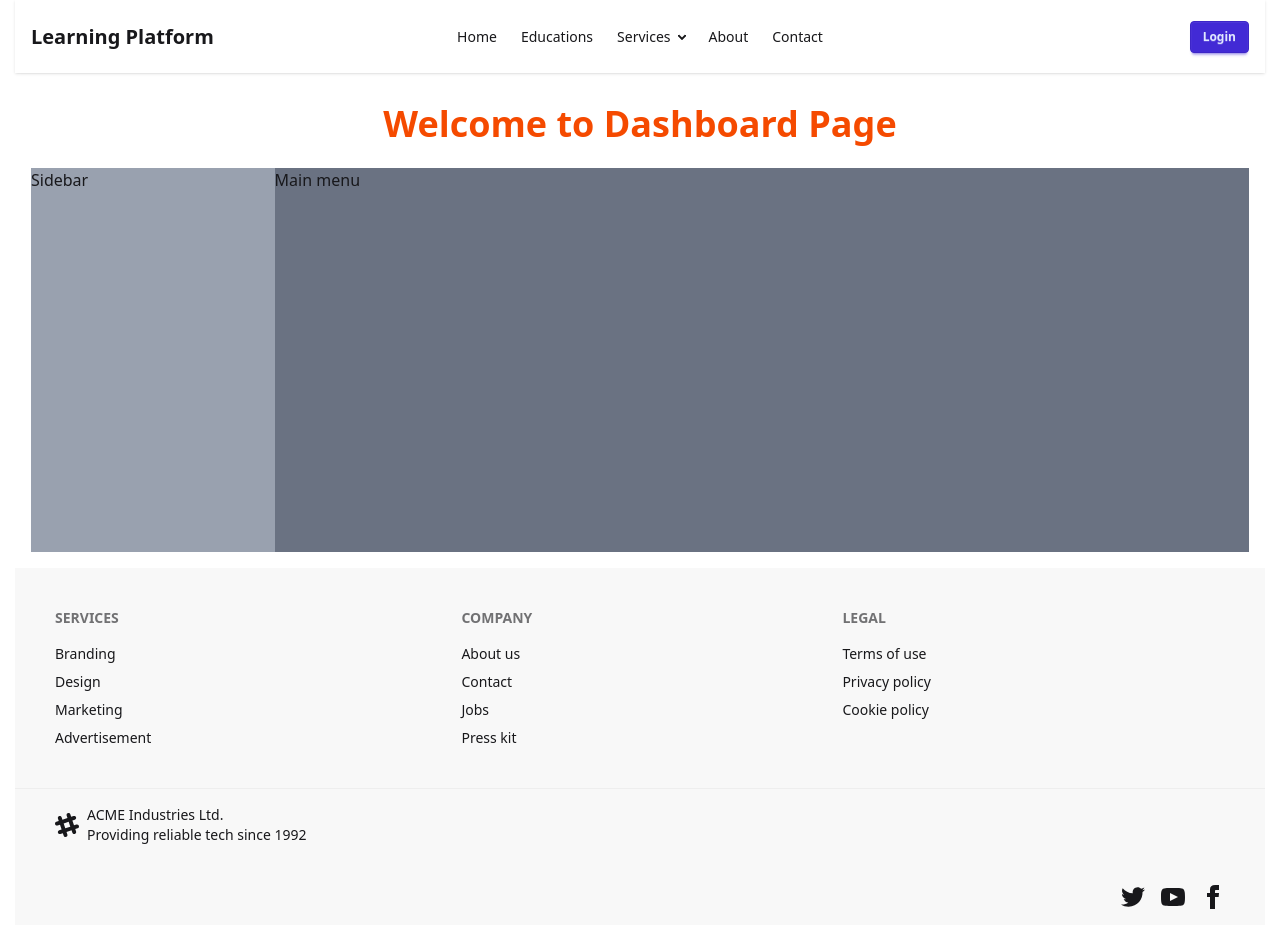
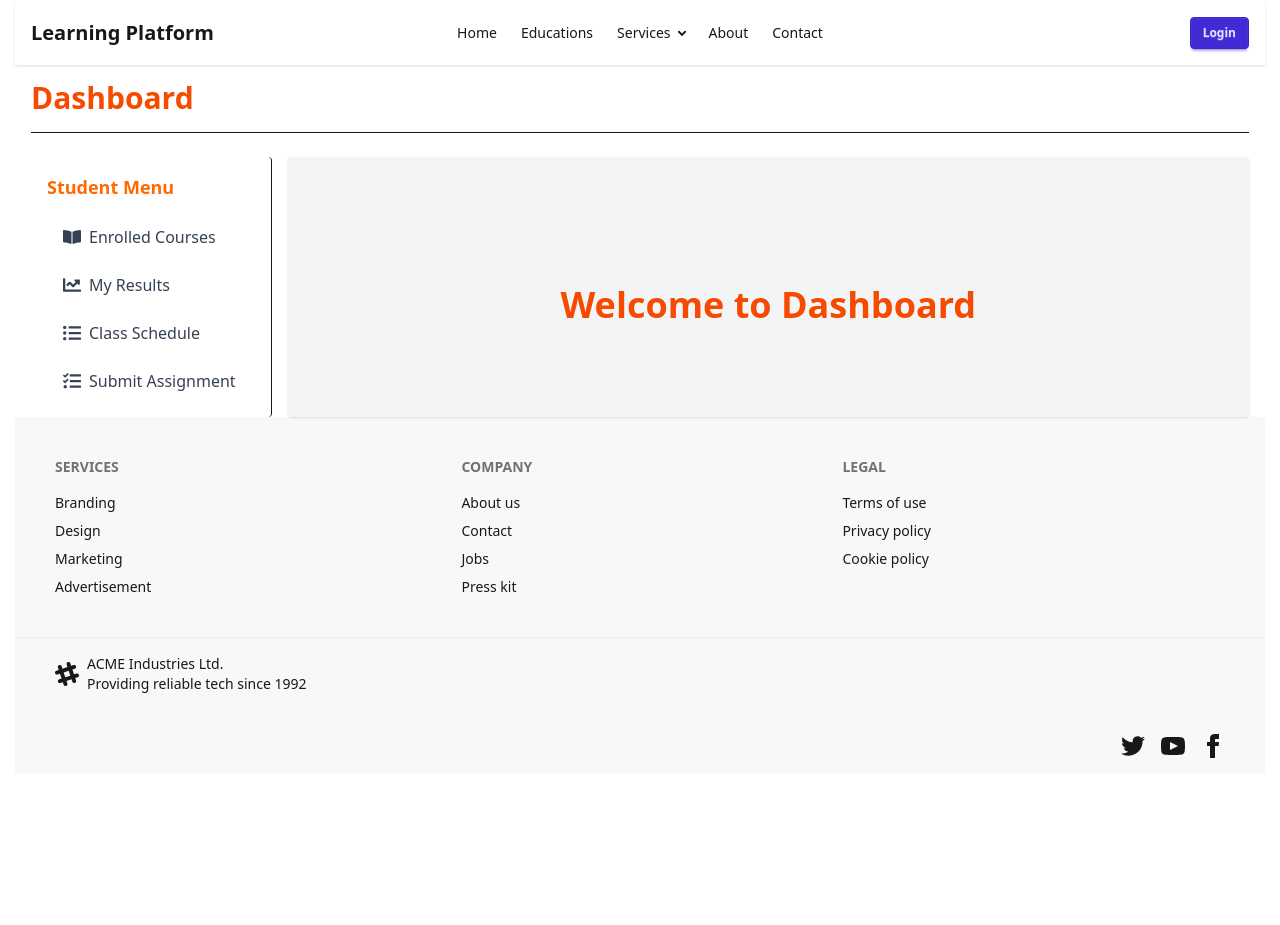
Before and after one commit to Nazim1247/Islamic-Learning-Platform, a Next.js app: page /dashboard in a window 1280 px wide. After the commit the page ends 800 px from the top, so only its background shows below. Built offline with nearby package versions, Linux system fonts and the light colour scheme; no server answers.

Commit message:
implemented dashboard

```diff
--- a/src/app/create-class/page.jsx
+++ b/src/app/dashboard/create-class/page.jsx
@@ -3,7 +3,7 @@ import React from 'react';
 
 const CreateClassPage = () => {
     return (
-        <div className='mt-20 py-4'>
+        <div className=''>
             <CreateClassForm />
         </div>
     );
--- a/src/app/create-course/page.jsx
+++ b/src/app/dashboard/create-course/page.jsx
@@ -3,7 +3,7 @@ import React from 'react';
 
 const CreateCoursePage = () => {
     return (
-        <div  className='mt-20'>
+        <div  className=''>
             <CreateCourseForm />
         </div>
     );
--- /dev/null
+++ b/src/app/dashboard/layout.jsx
@@ -0,0 +1,101 @@
+'use client';
+
+import Link from 'next/link';
+import { usePathname } from 'next/navigation';
+import { useSession } from 'next-auth/react';
+import { useState } from 'react';
+import {
+  FaBars, FaTimes, FaChalkboardTeacher, FaUserGraduate, FaUserCog, FaBookOpen,
+  FaListUl, FaPlus, FaUsers, FaClipboardList, FaChartLine, FaTasks
+} from 'react-icons/fa';
+
+const DashboardLayout = ({ children }) => {
+  const pathname = usePathname();
+  const { data: session } = useSession();
+  const userRole = session?.user?.role || 'student'; // Default role
+  const [isSidebarOpen, setIsSidebarOpen] = useState(false);
+
+  const isActive = (path) => pathname === path;
+  const toggleSidebar = () => setIsSidebarOpen(!isSidebarOpen);
+
+  // 🔹 Admin Menu
+  const adminLinks = [
+    { href: '/dashboard/create-course', label: 'Create Course', icon: <FaPlus /> },
+    { href: '/dashboard/create-class', label: 'Create Class', icon: <FaChalkboardTeacher /> },
+    { href: '/dashboard/manage-courses', label: 'Manage Courses', icon: <FaClipboardList /> },
+    { href: '/dashboard/manage-class', label: 'Manage Class', icon: <FaListUl /> }, // ✅ Added
+    { href: '/dashboard/manage-users', label: 'Manage Users', icon: <FaUsers /> }, // ✅ Already present
+    { href: '/dashboard/teacher-registration', label: 'Register Teacher', icon: <FaUserCog /> },
+    { href: '/dashboard/student-registration', label: 'Register Student', icon: <FaUserGraduate /> },
+    { href: '/dashboard/site-analytics', label: 'Site Analytics', icon: <FaChartLine /> },
+  ];
+
+  // 🔹 Teacher Menu
+  const teacherLinks = [
+    { href: '/dashboard/my-classes', label: 'My Classes', icon: <FaChalkboardTeacher /> },
+    { href: '/dashboard/assigned-courses', label: 'Assigned Courses', icon: <FaBookOpen /> },
+    { href: '/dashboard/student-list', label: 'Student List', icon: <FaUsers /> },
+    { href: '/dashboard/grade-submissions', label: 'Grade Submissions', icon: <FaTasks /> },
+  ];
+
+  // 🔹 Student Menu
+  const studentLinks = [
+    { href: '/dashboard/enrolled-courses', label: 'Enrolled Courses', icon: <FaBookOpen /> },
+    { href: '/dashboard/my-results', label: 'My Results', icon: <FaChartLine /> },
+    { href: '/dashboard/class-schedule', label: 'Class Schedule', icon: <FaListUl /> },
+    { href: '/dashboard/submit-assignment', label: 'Submit Assignment', icon: <FaTasks /> },
+  ];
+
+  const getSidebarLinks = () => {
+    switch (userRole) {
+      case 'admin':
+        return adminLinks;
+      case 'teacher':
+        return teacherLinks;
+      case 'student':
+      default:
+        return studentLinks;
+    }
+  };
+
+  return (
+    <div className='mt-16 px-4 max-w-[1250px] mx-auto'>
+      {/* Header */}
+      <div className='flex justify-between items-center py-4 border-b'>
+        <h2 className="text-2xl md:text-3xl font-bold text-orange-600">Dashboard</h2>
+        <button onClick={toggleSidebar} className='md:hidden text-2xl'>
+          {isSidebarOpen ? <FaTimes /> : <FaBars />}
+        </button>
+      </div>
+
+      <div className='flex flex-col md:flex-row gap-4 mt-6'>
+        {/* Sidebar */}
+        <aside className={`md:w-1/5 md:border-r w-full md:block ${isSidebarOpen ? 'block' : 'hidden'} bg-white md:bg-transparent shadow md:shadow-none p-4 rounded`}>
+          <h3 className='text-lg font-semibold text-orange-500 mb-4 capitalize'>{userRole} Menu</h3>
+          <ul className='space-y-2'>
+            {getSidebarLinks().map((link) => (
+              <li key={link.href}>
+                <Link
+                  href={link.href}
+                  className={`flex items-center gap-2 px-4 py-2 rounded hover:bg-orange-100 transition ${
+                    isActive(link.href) ? 'text-orange-600 font-semibold bg-orange-50' : 'text-gray-700'
+                  }`}
+                >
+                  <span className="text-lg">{link.icon}</span>
+                  <span>{link.label}</span>
+                </Link>
+              </li>
+            ))}
+          </ul>
+        </aside>
+
+        {/* Main Content */}
+        <main className='md:w-4/5 w-full bg-gray-100 p-6 rounded shadow'>
+          {children}
+        </main>
+      </div>
+    </div>
+  );
+};
+
+export default DashboardLayout;
--- a/src/app/dashboard/page.jsx
+++ b/src/app/dashboard/page.jsx
@@ -3,14 +3,14 @@ import React from 'react';
 const DashboardPage = () => {
     return (
         <div className='mt-20 p-4 max-w-[1250px] mx-auto'>
-            <div>
-                <h2 className="text-2xl md:text-4xl font-bold text-center text-orange-600 mb-4 py-2">Welcome to Dashboard Page</h2>
-                <div className='flex items-center justify-between'>
+           <div>
+                <h2 className="text-2xl md:text-4xl font-bold text-center text-orange-600 mb-4 py-2">Welcome to Dashboard</h2>
+                {/* <div className='flex items-center justify-between'>
                     <div className='md:w-1/5 min-h-96 bg-gray-400'>
                     Sidebar
                     </div>
                     <div className='md:w-4/5 min-h-96 bg-gray-500'>Main menu</div>
-                </div>
+                </div> */}
             </div>
         </div>
     );
--- a/src/app/dashboard/student/page.jsx
+++ b/src/app/dashboard/student/page.jsx
@@ -5,12 +5,12 @@ const StudentPage = () => {
         <div className='mt-20 p-4 max-w-[1250px] mx-auto'>
            <div>
                 <h2 className="text-2xl md:text-4xl font-bold text-center text-orange-600 mb-4 py-2">Welcome to Student Dashboard</h2>
-                <div className='flex items-center justify-between'>
+                {/* <div className='flex items-center justify-between'>
                     <div className='md:w-1/5 min-h-96 bg-gray-400'>
                     Sidebar
                     </div>
                     <div className='md:w-4/5 min-h-96 bg-gray-500'>Main menu</div>
-                </div>
+                </div> */}
             </div>
         </div>
     );
--- a/src/components/CreateClassForm.jsx
+++ b/src/components/CreateClassForm.jsx
@@ -66,7 +66,7 @@ const CreateClassForm = () => {
 
   return (
     <div id="class">
-    <form onSubmit={handleSubmit} className="max-w-3xl mx-auto p-6 bg-white shadow rounded space-y-4">
+    <form onSubmit={handleSubmit} className="max-w-3xl mx-auto p-4 bg-white shadow rounded space-y-4">
       <h2 className="text-xl md:text-3xl font-bold text-center text-orange-600 mb-4">Create a New Class</h2>
 
       <input
--- a/src/components/CreateCouresForm.jsx
+++ b/src/components/CreateCouresForm.jsx
@@ -81,7 +81,7 @@ const CreateCourseForm = () => {
 
 
   return (
-    <div className="max-w-2xl mx-auto p-6 bg-white rounded-2xl shadow-md my-10">
+    <div className="max-w-3xl mx-auto p-4 bg-white rounded-2xl shadow-md">
       <h2 className="text-xl md:text-3xl font-bold text-center text-orange-600 mb-4">
         Create a New Course
       </h2>
--- a/src/components/Navbar.jsx
+++ b/src/components/Navbar.jsx
@@ -16,16 +16,17 @@ const Navbar = () => {
   const isActive = (path) => pathname === path;
 
   const goToDashboard = () => {
-    if (role === 'admin') router.push('/dashboard/admin');
-    else if (role === 'teacher') router.push('/dashboard/teacher');
-    else router.push('/dashboard/student');
+    // if (role === 'admin') router.push('/dashboard/admin');
+    // else if (role === 'teacher') router.push('/dashboard/teacher');
+    // else router.push('/dashboard/student');
+    router.push('/dashboard');
   };
 
   // const isAdmin = role === 'admin';
 
   return (
     <div className="fixed top-0 left-0 w-full z-50 bg-white">
-      <div className="navbar shadow-sm max-w-[1250px] mx-auto px-4 py-3">
+      <div className="navbar shadow-sm max-w-[1250px] mx-auto px-4 py-2">
 
         {/* Navbar Start */}
         <div className="navbar-start">
--- a/src/components/StudentRegistrationForm.jsx
+++ b/src/components/StudentRegistrationForm.jsx
@@ -54,7 +54,7 @@ export default function StudentRegistrationForm() {
 
 
   return (
-    <div className="max-w-3xl mx-auto p-6 bg-white shadow rounded mt-20">
+    <div className="max-w-4xl mx-auto p-4 bg-white shadow rounded">
       <h2 className="text-2xl font-bold mb-6 text-orange-600 text-center">Student Registration Form</h2>
       <form onSubmit={handleSubmit} className="grid grid-cols-1 md:grid-cols-2 gap-4">
         {Object.keys(initialState).map((key) => (
--- a/src/components/TeacherRegisterForm.jsx
+++ b/src/components/TeacherRegisterForm.jsx
@@ -37,7 +37,7 @@ export default function TeacherRegisterForm() {
 };
 
   return (
-    <div className="max-w-4xl mx-auto p-6 bg-white shadow-md rounded-md mt-20">
+    <div className="max-w-4xl mx-auto p-4 bg-white shadow-md rounded-md">
       <h2 className="text-2xl font-bold text-center mb-6 text-orange-600">Teacher Registration Form</h2>
       <form onSubmit={handleSubmit} className="grid grid-cols-1 md:grid-cols-2 gap-4">
         {Object.keys(formData).map((key) => (
```
Also changed, not shown: src/app/dashboard/student-registration/page.jsx (renamed from src/app/student-registration/page.jsx), src/app/dashboard/teacher-registration/page.jsx (renamed from src/app/teacher-registration/page.jsx).
